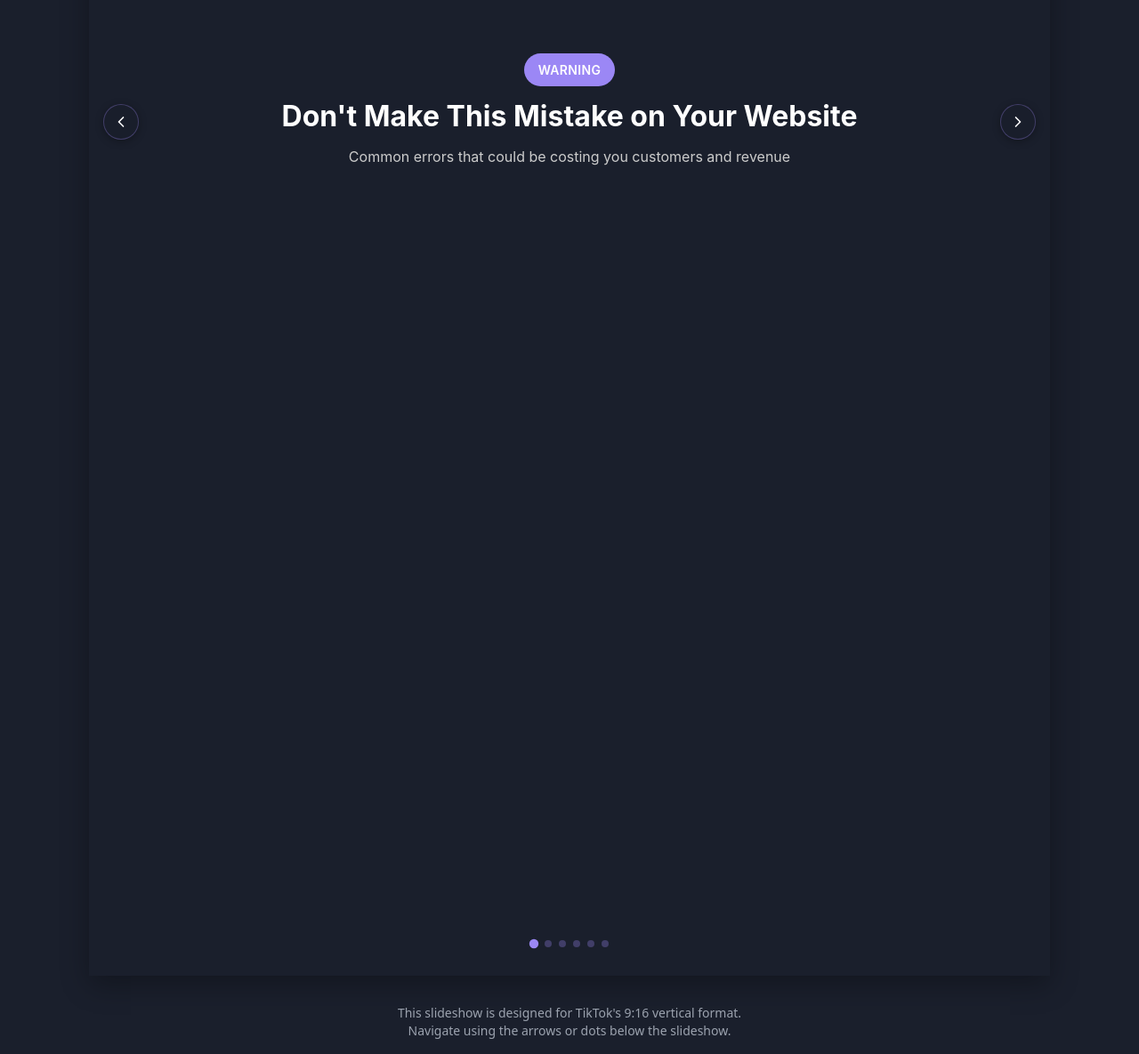
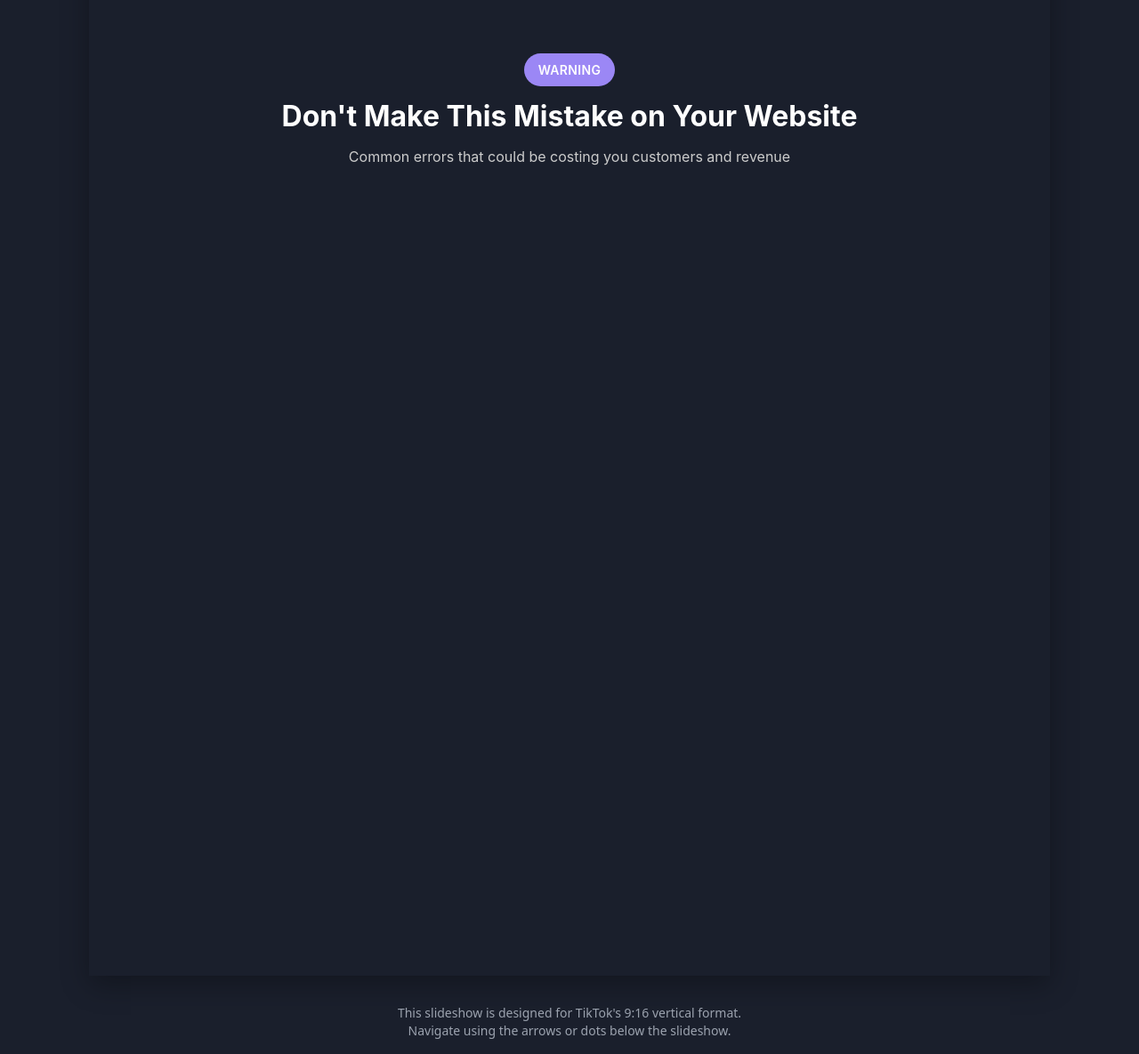
Before and after one commit to hanisten005/slidecraft-essence, a React (Vite) app: page / in a window 1280 px wide. Shown: the part 963-2148 px from the top of the page at 89% size. Built offline with nearby package versions, Linux system fonts and the light colour scheme; a web font is replaced by a local one.

Commit message:
Refactor TikTok Slideshow
Refactored the TikTok slideshow to remove navigation arrows and slide indicators, and to include a round logo placeholder on the last slide.  The design is now cleaner and more minimalistic, aligning with the webwinddigital.com aesthetic.

```diff
--- a/src/components/TikTokSlideshow.tsx
+++ b/src/components/TikTokSlideshow.tsx
@@ -1,6 +1,5 @@
 
 import { useState, useEffect } from 'react';
-import { ChevronLeft, ChevronRight, Check, X } from 'lucide-react';
 
 const TikTokSlideshow = () => {
   const [activeSlide, setActiveSlide] = useState(0);
@@ -8,14 +7,6 @@ const TikTokSlideshow = () => {
 
   const nextSlide = () => {
     setActiveSlide((prev) => (prev === totalSlides - 1 ? 0 : prev + 1));
-  };
-
-  const prevSlide = () => {
-    setActiveSlide((prev) => (prev === 0 ? totalSlides - 1 : prev - 1));
-  };
-
-  const goToSlide = (index: number) => {
-    setActiveSlide(index);
   };
 
   // Auto-advance slides every 10 seconds
@@ -48,11 +39,11 @@ const TikTokSlideshow = () => {
           <h2 className="slide-title">Common Website Mistakes</h2>
           <div className="split-screen">
             <div className="screen-half">
-              <X className="screen-icon text-red-500" />
+              <span className="screen-icon text-red-500">✕</span>
               <span className="screen-label">Cluttered UI</span>
             </div>
             <div className="screen-half">
-              <Check className="screen-icon text-green-500" />
+              <span className="screen-icon text-green-500">✓</span>
               <span className="screen-label">Clean UI</span>
             </div>
           </div>
@@ -69,19 +60,19 @@ const TikTokSlideshow = () => {
           <h2 className="slide-title">What to Do Instead</h2>
           <div className="point-list">
             <div className="point-item">
-              <Check className="point-icon" />
+              <span className="point-icon">✓</span>
               <span className="point-text">
                 Focus on clean, simple design
               </span>
             </div>
             <div className="point-item">
-              <Check className="point-icon" />
+              <span className="point-icon">✓</span>
               <span className="point-text">
                 Optimize for fast loading times
               </span>
             </div>
             <div className="point-item">
-              <Check className="point-icon" />
+              <span className="point-icon">✓</span>
               <span className="point-text">
                 Ensure mobile responsiveness
               </span>
@@ -100,7 +91,7 @@ const TikTokSlideshow = () => {
         </div>
       </div>
 
-      {/* Slide 5 - Bonus Tip (80/20 Rule) - IMPROVED DESIGN */}
+      {/* Slide 5 - Bonus Tip (80/20 Rule) */}
       <div className={`slide ${activeSlide === 4 ? 'active' : ''} bg-pareto-gradient`}>
         <div className="slide-content">
           <div className="pill animate-slide-up">BONUS TIP</div>
@@ -157,27 +148,6 @@ const TikTokSlideshow = () => {
           </div>
         </div>
       </div>
-
-      {/* Navigation Dots */}
-      <div className="navigation">
-        {Array.from({ length: totalSlides }).map((_, index) => (
-          <div
-            key={index}
-            className={`nav-dot ${activeSlide === index ? 'active' : ''}`}
-            onClick={() => goToSlide(index)}
-          />
-        ))}
-      </div>
-
-      {/* Controls */}
-      <div className="slide-controls">
-        <button className="control-button" onClick={prevSlide}>
-          <ChevronLeft />
-        </button>
-        <button className="control-button" onClick={nextSlide}>
-          <ChevronRight />
-        </button>
-      </div>
     </div>
   );
 };
```
